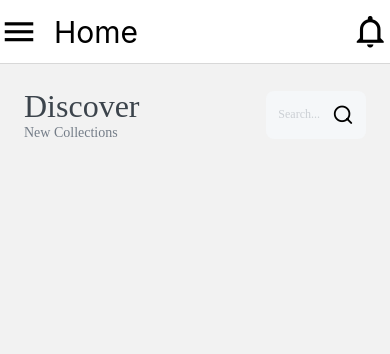
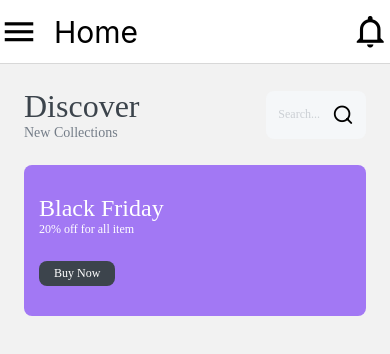
Before and after one commit to mateus-azevedo/learning-styled-components, a React Native app in the folder withReactNative/: screen /Home in a window 390 px wide. Shown: the top 354 px of the page. Built offline with nearby package versions, Linux system fonts and the light colour scheme.

Commit message:
componente banner da tela home

```diff
--- /dev/null
+++ b/withReactNative/src/feature/Home/components/Banner/index.tsx
@@ -0,0 +1,32 @@
+import React from 'react';
+import {
+  Container,
+  Content,
+  AnnouceContainer,
+  AnnounceTitle,
+  AnnouceSubTitle,
+  BuyButtonContainer,
+  BuyButtonContent,
+  BuyButtonText,
+} from './styles';
+
+const Banner = () => {
+  return (
+    <Container>
+      <Content>
+        <AnnouceContainer>
+          <AnnounceTitle>Black Friday</AnnounceTitle>
+          <AnnouceSubTitle>20% off for all item</AnnouceSubTitle>
+        </AnnouceContainer>
+
+        <BuyButtonContainer>
+          <BuyButtonContent>
+            <BuyButtonText>Buy Now</BuyButtonText>
+          </BuyButtonContent>
+        </BuyButtonContainer>
+      </Content>
+    </Container>
+  );
+};
+
+export default Banner;
--- /dev/null
+++ b/withReactNative/src/feature/Home/components/Banner/styles.ts
@@ -0,0 +1,40 @@
+import styled from 'styled-components/native';
+
+export const Container = styled.View`
+  background-color: #a278f4;
+  border-radius: 8px;
+`;
+
+export const Content = styled.View`
+  padding: 30px 15px;
+`;
+
+export const AnnouceContainer = styled.View`
+  margin-bottom: 24px;
+`;
+
+export const AnnounceTitle = styled.Text`
+  font-family: 'Lora-SemiBold';
+  font-size: 24px;
+  color: #fff;
+`;
+
+export const AnnouceSubTitle = styled.Text`
+  font-family: 'Inter-Regular';
+  font-size: 12px;
+  color: #fff;
+`;
+
+export const BuyButtonContainer = styled.View`
+  background-color: #3c444c;
+  align-self: flex-start;
+  border-radius: 8px;
+`;
+
+export const BuyButtonContent = styled.View`
+  padding: 5px 15px;
+`;
+
+export const BuyButtonText = styled(AnnouceSubTitle)`
+  font-family: 'Inter-Semibold';
+`;
--- a/withReactNative/src/feature/Home/components/Header/styles.ts
+++ b/withReactNative/src/feature/Home/components/Header/styles.ts
@@ -7,6 +7,7 @@ export const HearderContent = styled.View`
   flex-direction: row;
   align-items: center;
   justify-content: space-between;
+  margin-bottom: 24px;
 `;
 
 export const WrapperTexts = styled.View`
--- a/withReactNative/src/feature/Home/components/index.ts
+++ b/withReactNative/src/feature/Home/components/index.ts
@@ -1,3 +1,4 @@
+import Banner from './Banner';
 import Header from './Header';
 
-export {Header};
+export {Banner, Header};
--- a/withReactNative/src/feature/Home/index.tsx
+++ b/withReactNative/src/feature/Home/index.tsx
@@ -1,12 +1,13 @@
 import React from 'react';
 import {Container} from './styles';
 
-import {Header} from './components';
+import {Banner, Header} from './components';
 
 const Home = () => {
   return (
     <Container>
       <Header />
+      <Banner />
     </Container>
   );
 };
```
